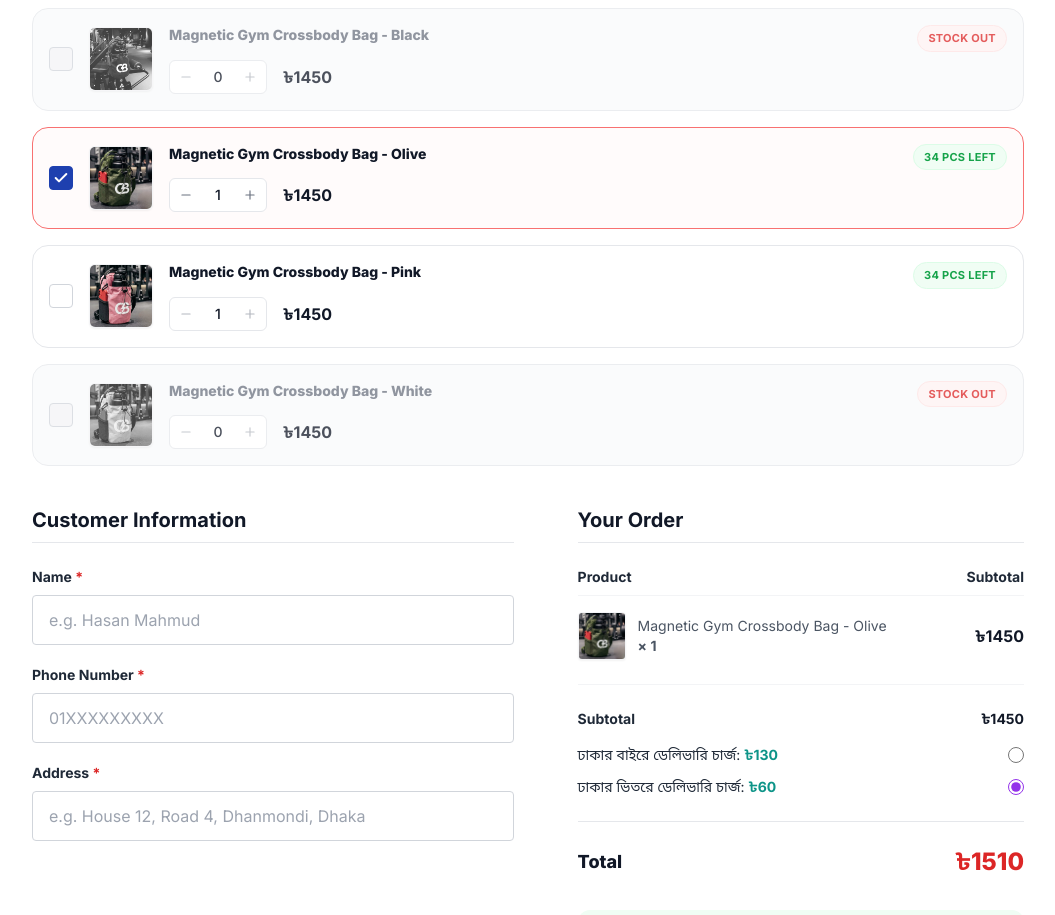
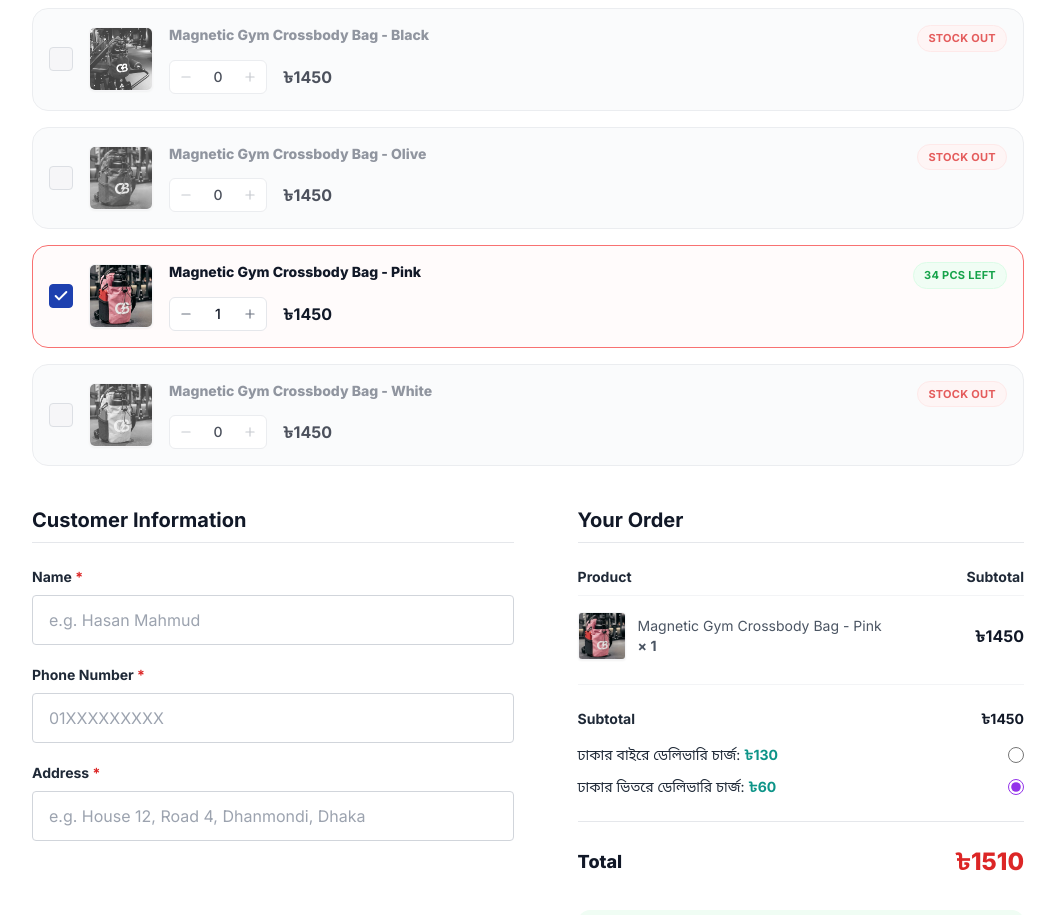
Before and after one commit to Shakhwat-93/gym-bag, a React (Vite) app: page / in a window 1280 px wide. Shown: the part 5280-6195 px from the top of the page, without its empty margins (112-1167 px from the left). Built offline with nearby package versions, Linux system fonts and the light colour scheme; no server answers; a web font is replaced by a local one.

Commit message:
Stock out olive gym bag variant and update default variant to pink

```diff
--- a/src/components/CheckoutForm.tsx
+++ b/src/components/CheckoutForm.tsx
@@ -29,7 +29,7 @@ const productVariants: ProductVariant[] = [
     name: 'Magnetic Gym Crossbody Bag - Olive',
     image: oliveImg,
     price: 1450,
-    inStock: true,
+    inStock: false,
   },
   {
     id: 'bag-pink',
@@ -84,7 +84,7 @@ const CheckoutForm = ({ onSuccess }: { onSuccess?: () => void }) => {
   const [phone, setPhone] = useState('');
   const [clientIpAddress, setClientIpAddress] = useState<string | null>(null);
   const [cart, setCart] = useState<Record<string, number>>({
-    'bag-olive': 1,
+    'bag-pink': 1,
   });
 
   useEffect(() => {
```
